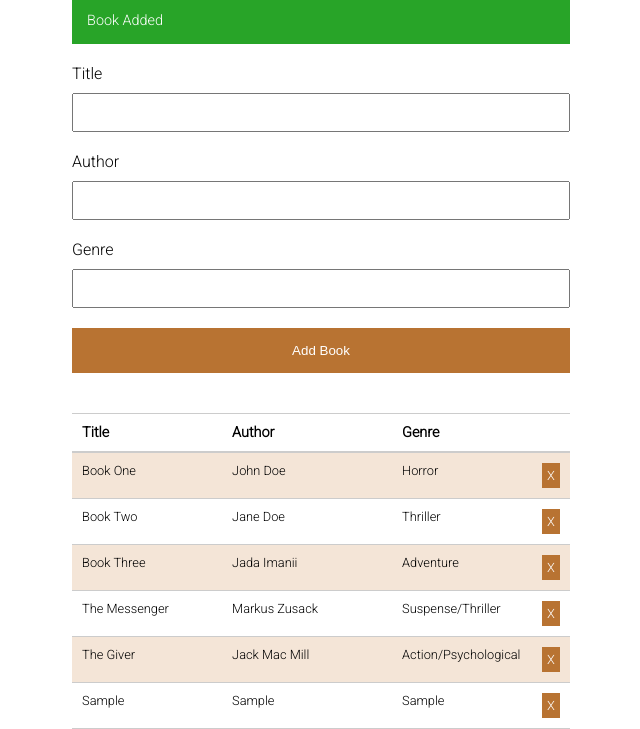
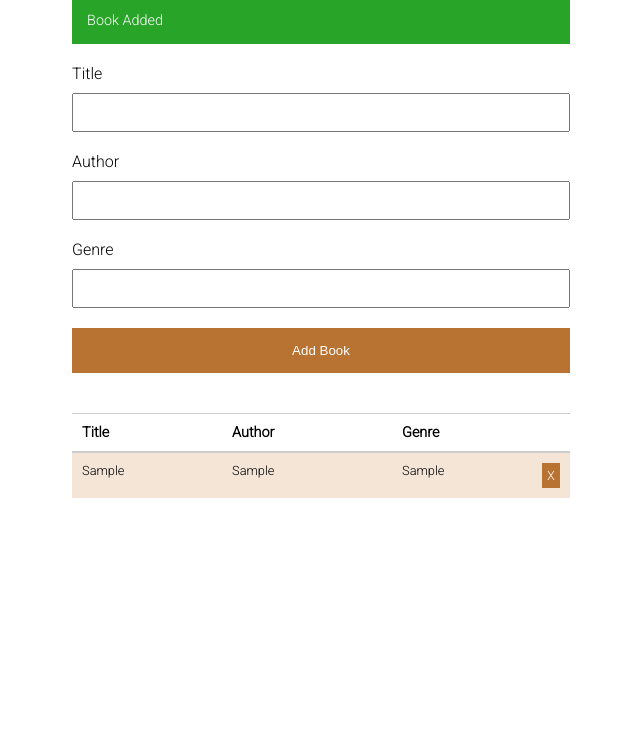
Before and after one commit to Liberator-I/BookList, a plain HTML site: page index.html in a window 1280 px wide. Both pictures are taken after typing "Sample", "Sample", "Sample" into the empty fields and a click on the input "Add Book". Shown: the part 147-876 px from the top of the page, without its empty margins (319-959 px from the left). After the commit the page ends 800 px from the top, so only its background shows below. Drawn offline with Linux system fonts and the light colour scheme.

Commit message:
Final commit - Local Storage Implementation

```diff
--- a/Assets/css/main.css
+++ b/Assets/css/main.css
@@ -109,7 +109,7 @@ thead tr th {
 tbody tr td {
     font-size: 0.8rem;
     padding: 10px 0px 20px 10px;
-    border-bottom: 1px solid var(--border-color);
+    border-top: 1px solid var(--border-color);
     margin-top: 10px;
 }
 
--- a/Assets/js/main.js
+++ b/Assets/js/main.js
@@ -12,35 +12,7 @@ class Book {
 
 class UI { // Methods
     static displayBooks(){ // Don't want to instantiate so we make static
-        const storedBooks = [ // Array of books
-            {
-                title: 'Book One',
-                author: 'John Doe',
-                genre: 'Horror'
-            },
-            {
-                title: 'Book Two',
-                author: 'Jane Doe',
-                genre: 'Thriller'
-            },
-            {
-                title: 'Book Three',
-                author: 'Jada Imanii',
-                genre: 'Adventure'
-            },
-            {
-                title: 'The Messenger',
-                author: 'Markus Zusack',
-                genre: 'Suspense/Thriller'
-            },
-            {
-                title: 'The Giver',
-                author: 'Jack Mac Mill',
-                genre: 'Action/Psychological'
-            }
-        ];
-
-        const books = storedBooks; // Acts as local storage for now
+        const books = Store.getBooks();
 
         books.forEach((book) => UI.addBookToList(book)); // Loops through array of books and adds them to list
     }
@@ -89,6 +61,38 @@ class UI { // Methods
 
 // ----- Store Class: Handle Storage(local storage)
 
+class Store {
+    static getBooks() {
+        let books;
+        if(localStorage.getItem('books') === null) {
+            books = [];
+        } else {
+            books = JSON.parse(localStorage.getItem('books')); // Parse string into array
+        }
+
+        return books;
+    }
+
+    static addBook(book) {
+        const books = Store.getBooks();
+
+        books.push(book);
+        localStorage.setItem('books', JSON.stringify(books)); // String back into array/object
+    }
+
+    static removeBook(genre) {
+        const books = Store.getBooks();
+
+        books.forEach((book, index) => {
+            if(book.genre === genre) {
+                books.splice(index, 1);
+            }
+        });
+
+        localStorage.setItem('books', JSON.stringify(books));
+    }
+}
+
 // ----- Event: Display Books
 
 document.addEventListener('DOMContentLoaded', UI.displayBooks);
@@ -113,6 +117,9 @@ document.querySelector('#bookForm').addEventListener('submit', (e) => {
 
         UI.addBookToList(book);
 
+        // Add book to store
+        Store.addBook(book);
+
         UI.showAlert('Book Added', 'success');
 
         UI.clearFields(); // Clears field
@@ -124,11 +131,14 @@ document.querySelector('#bookForm').addEventListener('submit', (e) => {
 
 // ----- Event: Remove a Book
 
-/* Event Propagation, we select something above like the book list and we target whatever is inside of it (bubbling/capturing)
+/* Event Propagation, we select something above like the book list and we target whatever is inside of it (bubbling/capturing?)
 Reason for this is that if we have multiple delete buttons so that would only select the single one at the top which is the first delete class */
 
 document.querySelector('#bookList').addEventListener('click', (e) => {
     UI.deleteBook(e.target);
 
+    // Remove book from store
+    Store.removeBook(e.target.parentElement.previousElementSibling.textContent);
+
     UI.showAlert('Book Removed', 'success');
 });
```
